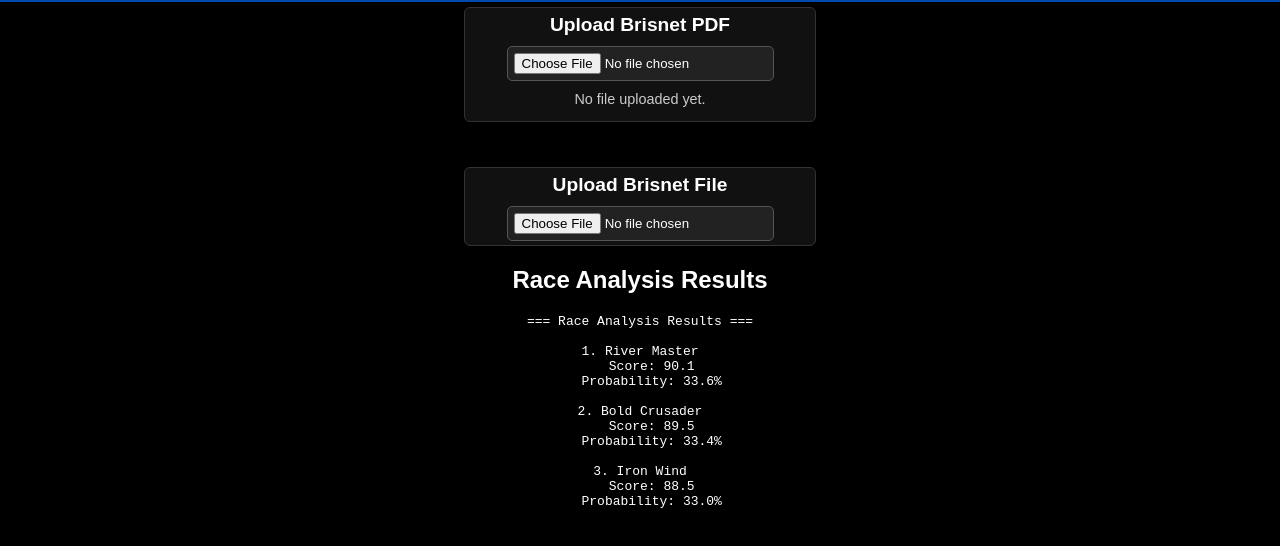
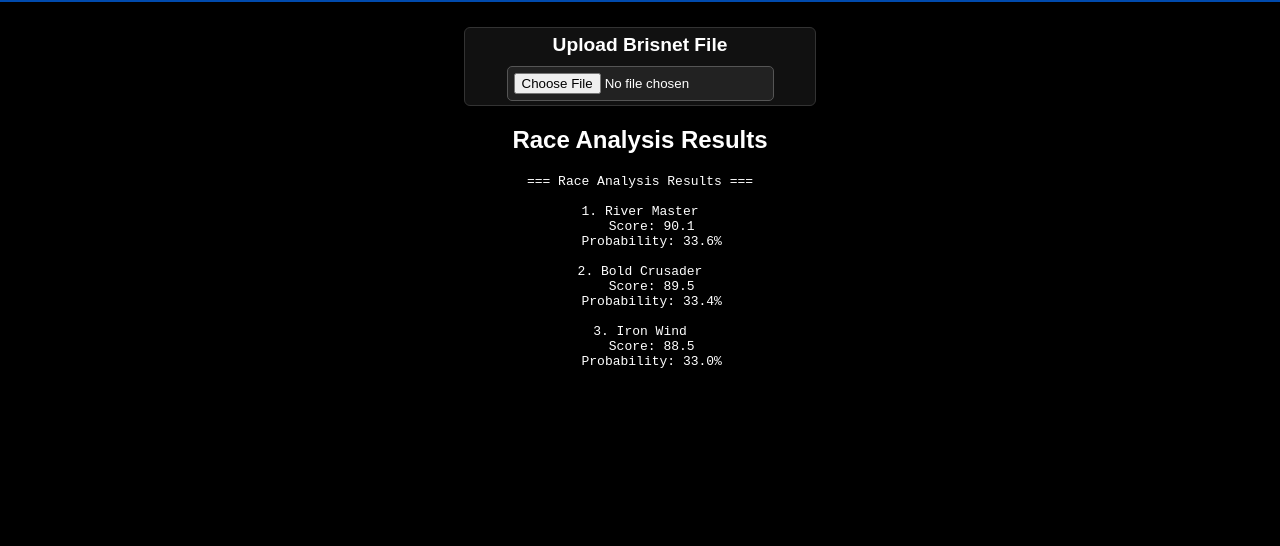
Before and after one commit to Randy2222222/Horse, a plain HTML site: page index.html in a window 1280 px wide. Shown: the part 46-592 px from the top of the page. Drawn offline with Linux system fonts and the light colour scheme; files whose address does not match are found by name.

Commit message:
Update index.html
Fix duplicate brisnet upload box

```diff
--- a/index.html
+++ b/index.html
@@ -10,13 +10,6 @@
   <header>
     <h1>Horse Racing Analyzer</h1>
   </header>
-
-  <section id="pdf-upload">
-    <h2>Upload Brisnet PDF</h2>
-    <input type="file" id="pdfFile" accept=".pdf">
-    <p id="pdfStatus">No file uploaded yet.</p>
-  </section>
-
   <main id="program-output">
     <!-- The analyzer will inject race data here -->
     <body>
```
